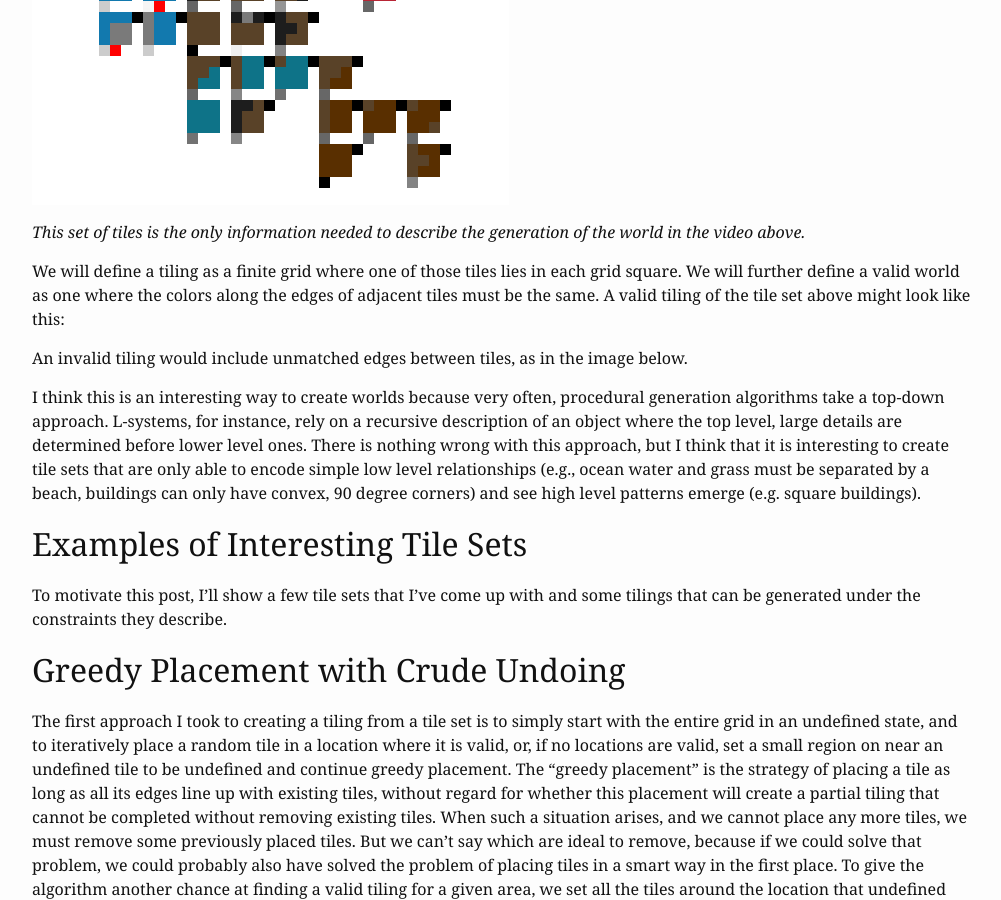
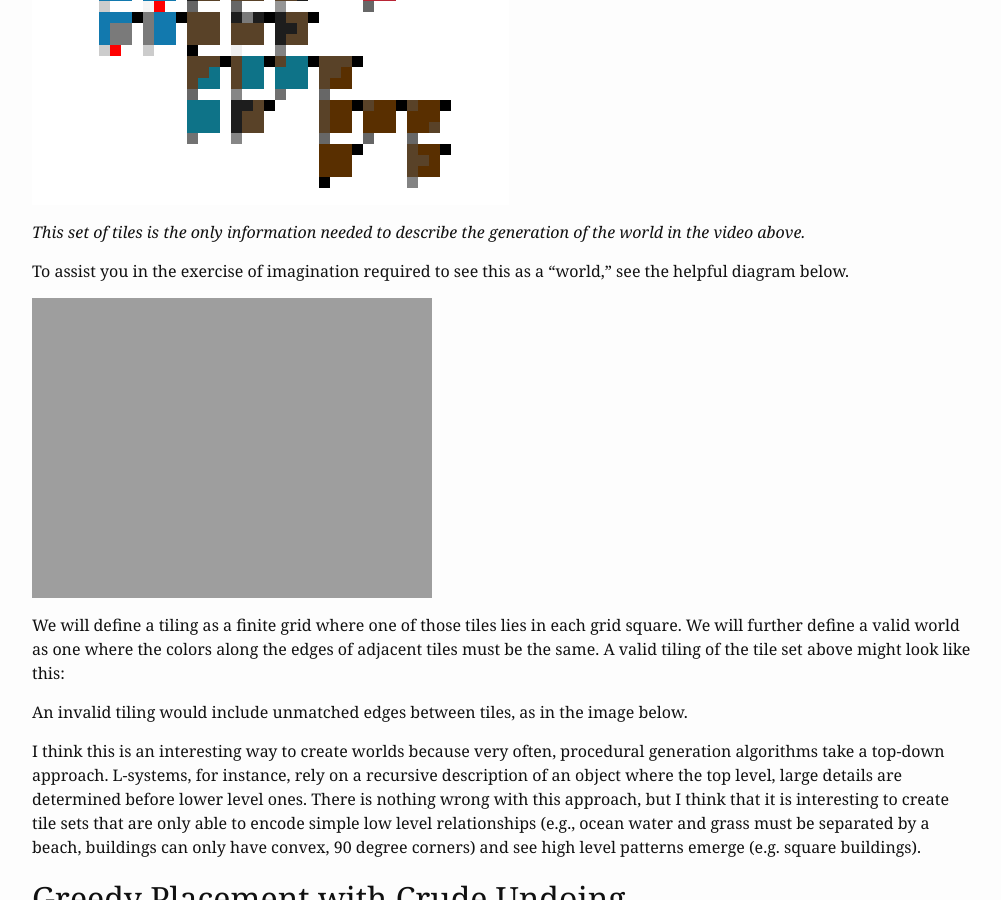
Before and after one commit to IJDykeman/ijdykeman.github.io, a Jekyll site: the page built from _posts/2017-10-16-wang-tile-procedural-generation.markdown, in a window 1280 px wide and 900 px high, scrolled down 1341 px. Shown: the whole window, without its empty margins (138-1139 px from the left). Built offline with Jekyll 4.4.1, drawn with Linux system fonts in a browser that asks for light colours; some of the changed text lies outside the part shown.

Commit message:
add diagrams to wang tiles post

```diff
--- a/_posts/2017-10-16-wang-tile-procedural-generation.markdown
+++ b/_posts/2017-10-16-wang-tile-procedural-generation.markdown
@@ -13,10 +13,13 @@ In this post, I'll describe the two algorithms I came up with for creating compl
 
 A tile set is a collection of 3 by 3 grids of colors.  A collection of tiles might look like this:
 
-![latent space diagram]({{ site.url }}/assets/wang_tiles/dungeon_tileset.png)
+![dungeon tileset]({{ site.url }}/assets/wang_tiles/dungeon_tileset.png)
 
 *This set of tiles is the only information needed to describe the generation of the world in the video above.*
 
+To assist you in the exercise of imagination required to see this as a "world," see the helpful diagram below.
+
+![map explanation]({{ site.url }}/assets/wang_tiles/map_explanation.png)
 
 We will define a tiling as a finite grid where one of those tiles lies in each grid square.  We will further define a valid world as one where the colors along the edges of adjacent tiles must be the same.  A valid tiling of the tile set above might look like this:
 
@@ -30,10 +33,10 @@ I think this is an interesting way to create worlds because very often, procedur
 
 <!-- Intuitively, the problem of correctly creating a nontrivial tiling  -->
 
-## Examples of Interesting Tile Sets
+<!-- ## Examples of Interesting Tile Sets
 
 To motivate this post, I'll show a few tile sets that I've come up with and some tilings that can be generated under the constraints they describe.
-
+ -->
 
 ## Greedy Placement with Crude Undoing
 
```
Also changed, not shown: other parts of _posts/2017-10-16-wang-tile-procedural-generation.markdown (+2 -2 lines), assets/wang_tiles/map_explanation.svg (added), assets/wang_tiles/ocean_heavy.png (added), assets/wang_tiles/ocean_light.png (added), assets/wang_tiles/ocean_medium.png (added), assets/wang_tiles/water_probability.svg (added).
